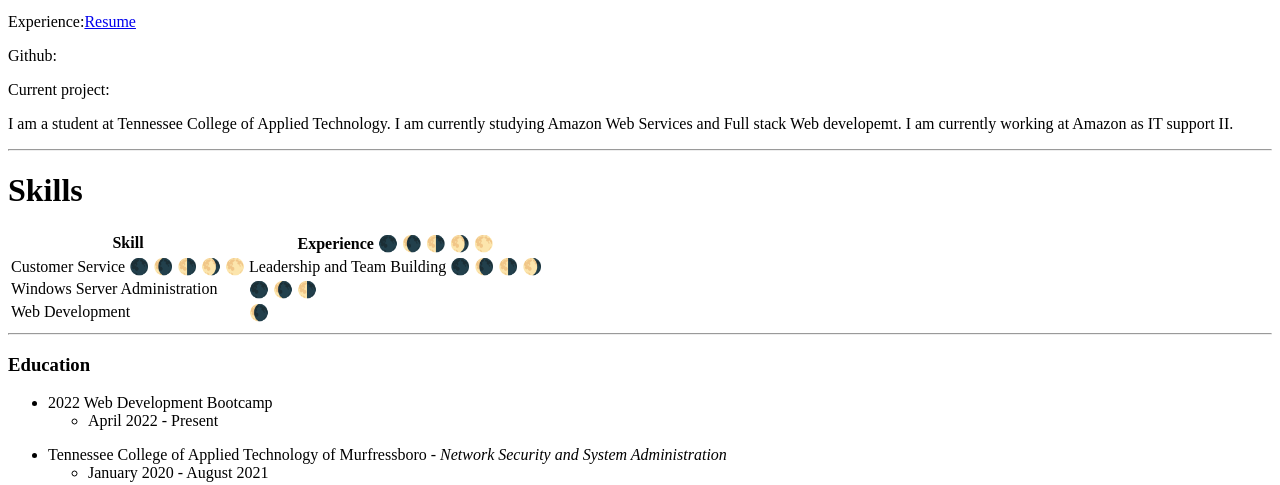
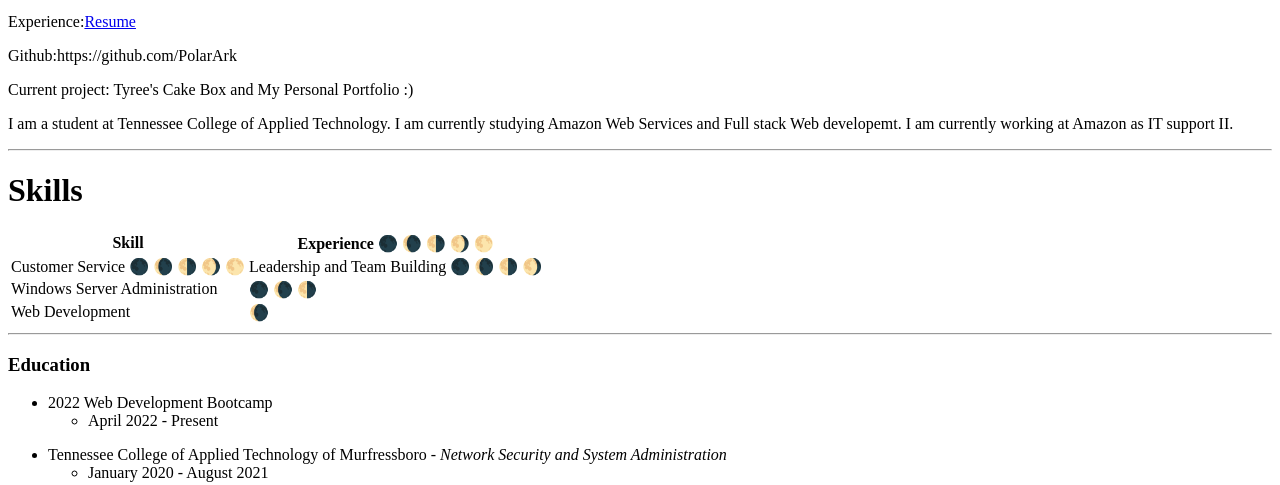
Before and after one commit to PolarArk/cv, a plain HTML site: page index.html in a window 1280 px wide. Shown: the part 321-806 px from the top of the page. Drawn offline with Linux system fonts and the light colour scheme.

Commit message:
updating the file

```diff
--- a/index.html
+++ b/index.html
@@ -15,8 +15,8 @@
     </table>
 
     <p>Experience:<a href="resume.html">Resume</a></p>
-    <p>Github:</p>
-    <p>Current project:</p>
+    <p>Github:https://github.com/PolarArk</p>
+    <p>Current project: Tyree's Cake Box and My Personal Portfolio :)</p>
     <p>I am a student at Tennessee College of Applied Technology. I am currently studying Amazon Web Services and Full stack Web developemt. I am currently working at Amazon as IT support II.</p>
     <hr>
       <h1>Skills</h1>
```
